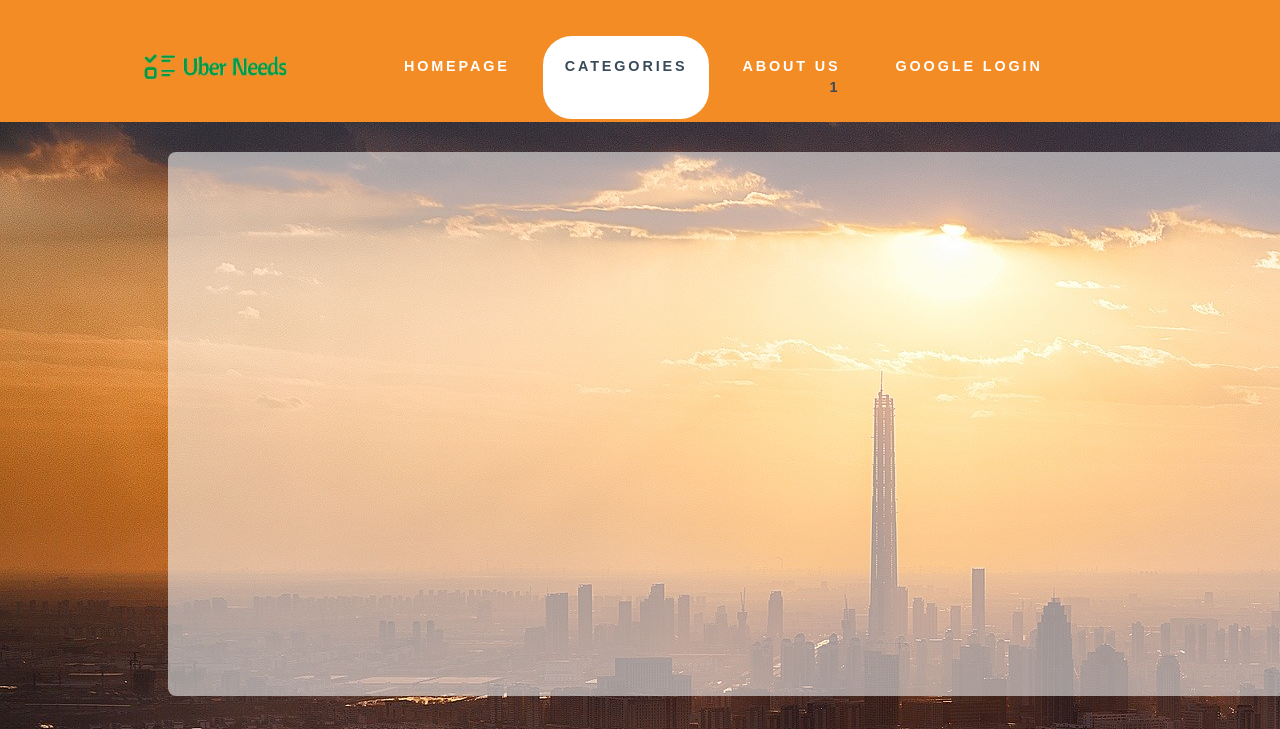
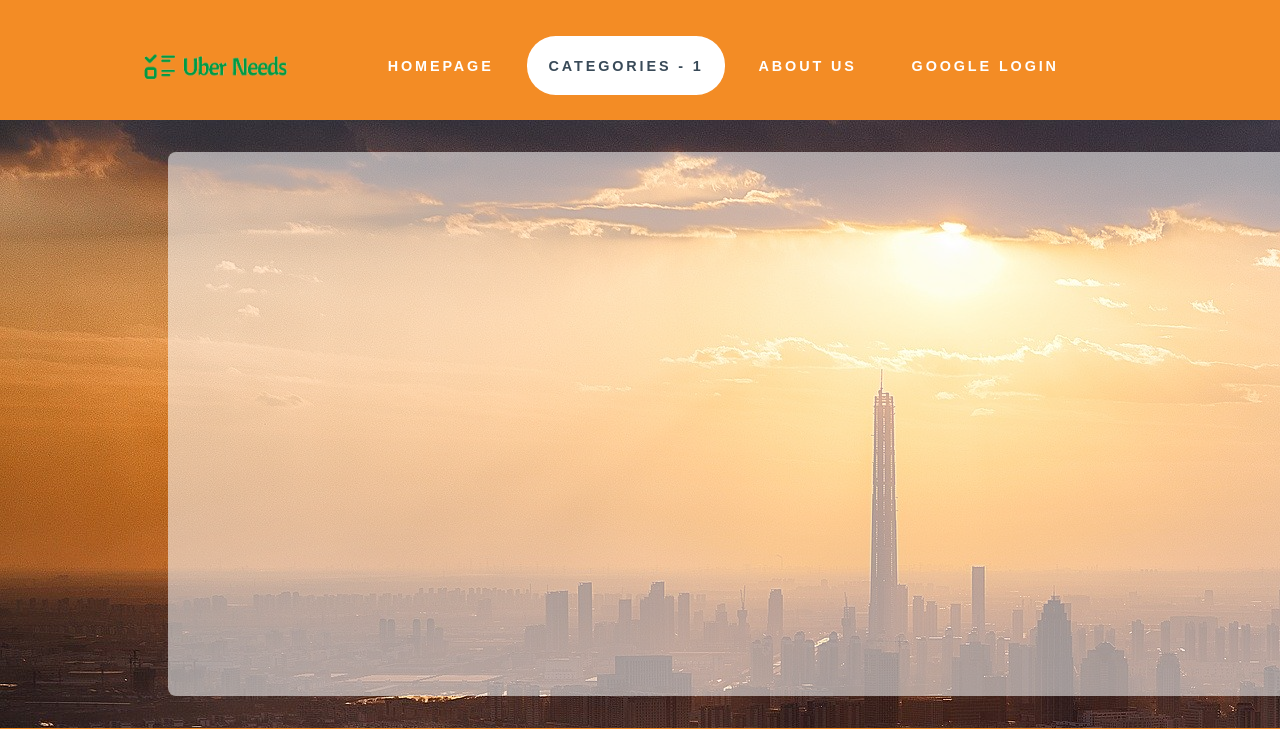
Before and after one commit to vives-projectweek-1-2020/LocalNeeds, a Flask app: page /categoriesfeed/1 in a window 1280 px wide. Shown: the top 729 px of the page. Run offline with Flask 2, Linux system fonts and the light colour scheme; data comes from the database, SQL or seed files in the repository; parts of the project's set-up code (start-up, migrations or seed data) failed here and were passed over.

Commit message:
small change category tab

```diff
--- a/flaskapp/templates/categoriesfeed.html
+++ b/flaskapp/templates/categoriesfeed.html
@@ -10,7 +10,7 @@
 </head>
 <body>
 
-    <div id="header-wrapper-categoriesfeed">
+    <div id="header-wrapper">
         <div id="header" class="container">
 
             <div id="menu">
@@ -19,7 +19,7 @@
                         <img src="/static/images/logoplatremovebg.png" alt="logo" width="150px">
                     </li>
                     <li><a href="/" accesskey="1" title="">Homepage</a></li>
-                    <li><a id="categorytab" href="/categories" accesskey="2" title="">Categories</a></li>
+                    <li><a id="currenttab" href="/categories" accesskey="2" title="">Categories - {{ text }}</a></li>
                     <li><a href="/about_us" accesskey="3" title="">About Us</a></li>
                     {% if google_user.is_authenticated %}
                     <li>
@@ -38,11 +38,6 @@
             </div>
         </div>
     </div>
-    {% if google_user.is_authenticated %}
-    <p class="category">{{ text }}</p>
-    {% else %}
-    <p class="category" id="loggedin">{{ text }}</p>
-    {% endif %}
     <main>
         <section class="category_details">
 
```
